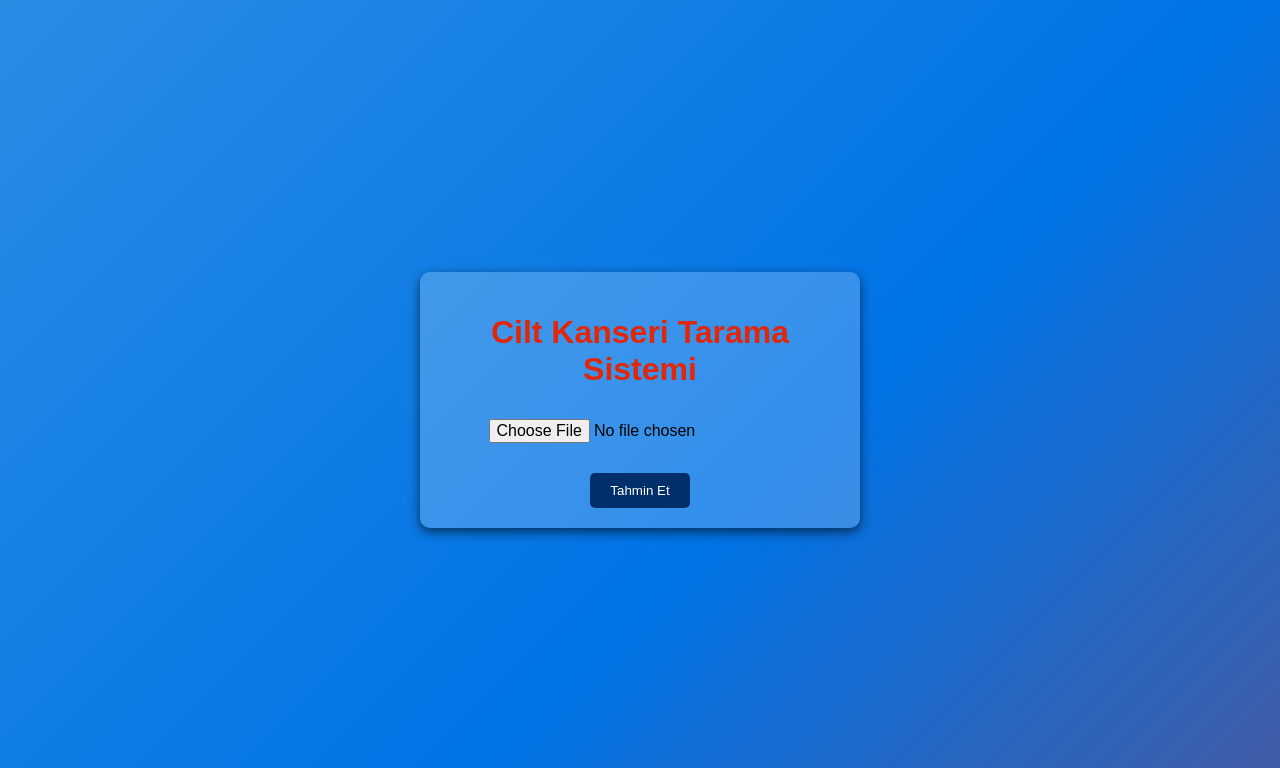
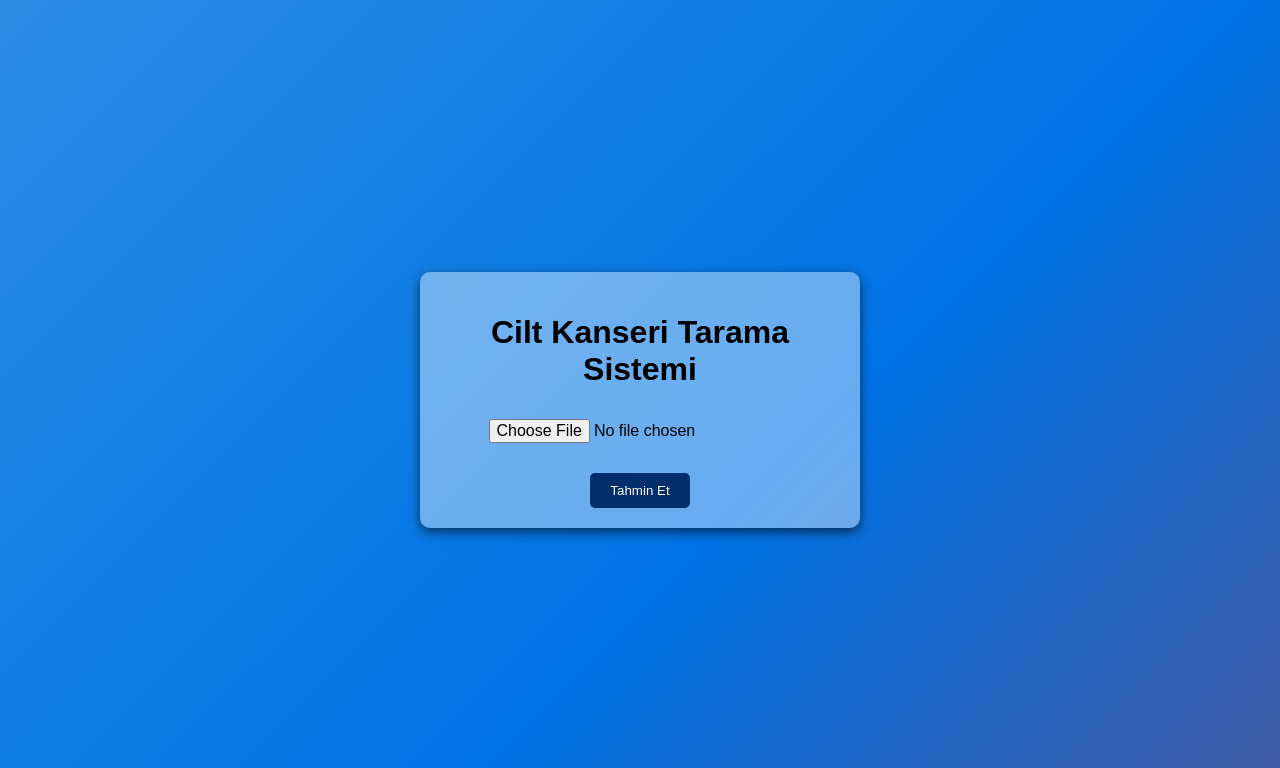
Before and after one commit to kbaltaci/Deriskop, a Flask app: page / in a window 1280 px wide. Shown: the top 768 px of the page. Run offline with Flask 3, Linux system fonts and the light colour scheme.

Commit message:
Update index.html

```diff
--- a/templates/index.html
+++ b/templates/index.html
@@ -26,7 +26,7 @@
     }
 
 .container {
-    background-color: rgba(255, 255, 255, 0.2);
+    background-color: rgba(255, 255, 255, 0.4);
     border-radius: 10px;
     padding: 20px;
     width: 90%;
@@ -35,7 +35,7 @@
 }
 
     h1 {
-        color: #e22609;
+        color: #000000;
     }
 
     input[type="file"] {
```
